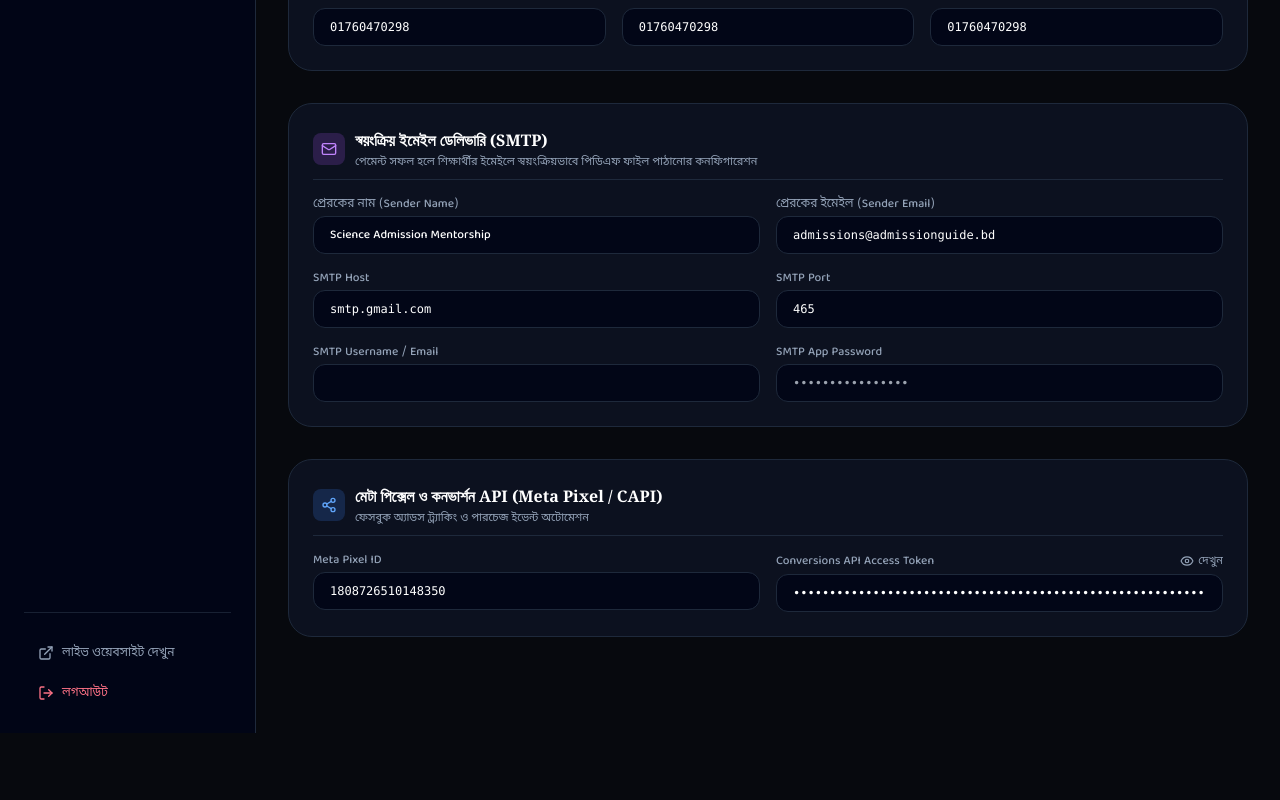
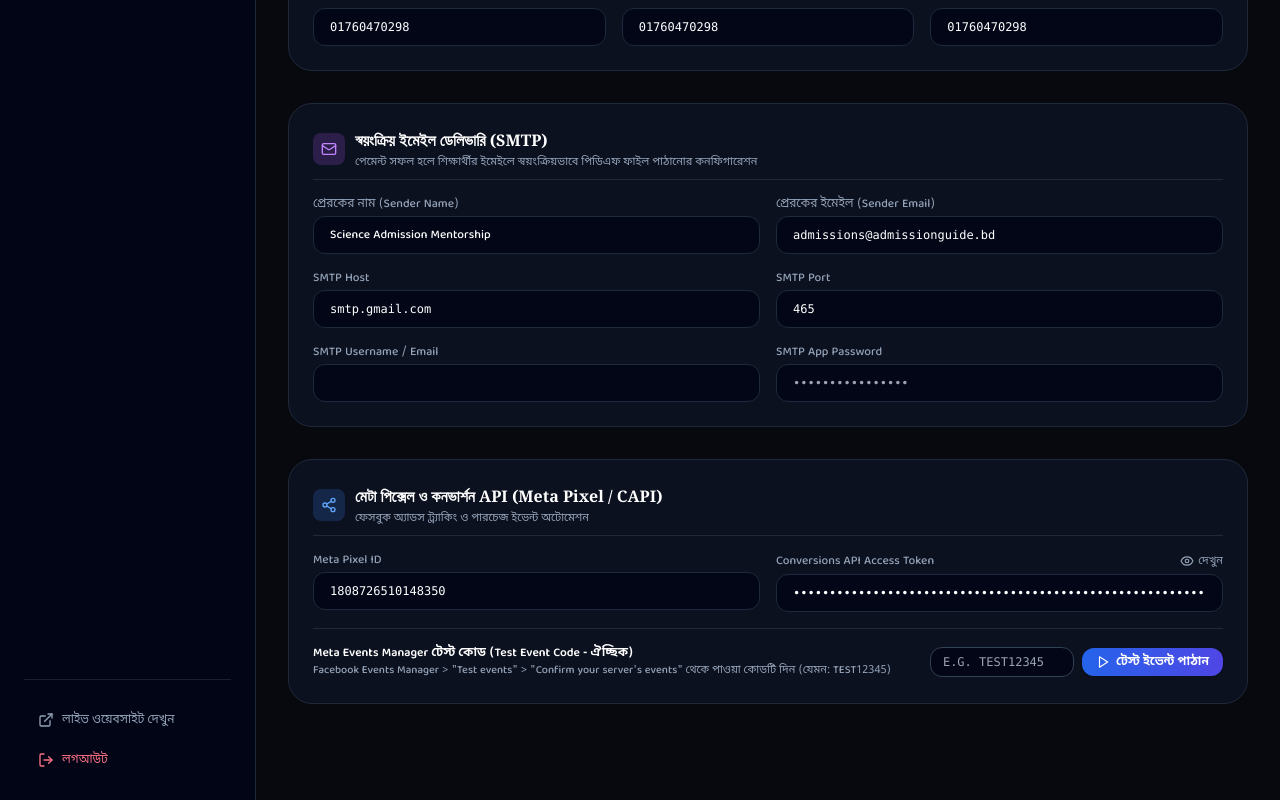
Before and after one commit to tafiqhabibaumi/admissiontest, a Next.js app: page /admin/settings in a window 1280 px wide. Shown: the part 917-1717 px from the top of the page. Before the commit the page ends 1650 px from the top, so only its background shows below. Built offline with nearby package versions, Linux system fonts and the light colour scheme; no server answers.

Commit message:
Add Meta test event code input and live test sender directly in admin settings

```diff
--- a/src/app/admin/settings/page.tsx
+++ b/src/app/admin/settings/page.tsx
@@ -37,6 +37,10 @@ export default function AdminSettingsPage() {
   const [testSms, setTestSms] = useState('You have received Tk 299.00 from 01712345678. Ref . Fee Tk 0.00. Balance Tk 5,450.00. TrxID 9J7X8KL9 at 25/08/2026 16:10');
   const [testingSms, setTestingSms] = useState(false);
   const [testResult, setTestResult] = useState<any>(null);
+
+  // Meta Event Tester State
+  const [testingMeta, setTestingMeta] = useState(false);
+  const [testMetaResult, setTestMetaResult] = useState<any>(null);
 
   useEffect(() => {
     fetch('/api/config')
@@ -118,6 +122,40 @@ export default function AdminSettingsPage() {
       setTestResult({ error: err.message || 'Simulation request failed' });
     } finally {
       setTestingSms(false);
+    }
+  };
+
+  const handleSendMetaTestEvent = async () => {
+    setTestingMeta(true);
+    setTestMetaResult(null);
+
+    try {
+      const res = await fetch('/api/meta-event', {
+        method: 'POST',
+        headers: { 'Content-Type': 'application/json' },
+        body: JSON.stringify({
+          eventName: 'PageView',
+          eventSourceUrl: typeof window !== 'undefined' ? window.location.origin : 'https://vortiporikkha.vercel.app',
+          testEventCode: config.metaTracking?.testEventCode?.trim() || undefined,
+          userData: {
+            phone: '01760470298',
+            email: 'student@example.com',
+            firstName: 'Admission Student',
+          },
+          customData: {
+            contentName: 'Admission Master Guide 2025-26',
+            value: 299,
+            currency: 'BDT',
+          },
+        }),
+      });
+
+      const data = await res.json();
+      setTestMetaResult(data);
+    } catch (err: any) {
+      setTestMetaResult({ error: err.message || 'Failed to send test event' });
+    } finally {
+      setTestingMeta(false);
     }
   };
 
@@ -547,6 +585,53 @@ export default function AdminSettingsPage() {
             </div>
           </div>
         </div>
+
+        {/* Live Meta CAPI Event Tester */}
+        <div className="mt-4 pt-4 border-t border-slate-800 space-y-3">
+          <div className="flex flex-col sm:flex-row sm:items-center justify-between gap-2">
+            <div>
+              <label className="block text-xs font-semibold text-white">
+                Meta Events Manager টেস্ট কোড (Test Event Code - ঐচ্ছিক)
+              </label>
+              <p className="text-[11px] text-slate-400">
+                Facebook Events Manager {'>'} "Test events" {'>'} "Confirm your server's events" থেকে পাওয়া কোডটি দিন (যেমন: TEST12345)
+              </p>
+            </div>
+            <div className="flex items-center gap-2">
+              <input
+                type="text"
+                placeholder="e.g. TEST12345"
+                value={config.metaTracking?.testEventCode || ''}
+                onChange={(e) =>
+                  setConfig({
+                    ...config,
+                    metaTracking: { ...(config.metaTracking || {}), testEventCode: e.target.value.trim() },
+                  })
+                }
+                className="w-36 bg-slate-950 border border-slate-700 rounded-xl px-3 py-1.5 text-xs text-white font-mono uppercase focus:outline-none focus:border-emerald-500"
+              />
+              <button
+                type="button"
+                onClick={handleSendMetaTestEvent}
+                disabled={testingMeta}
+                className="px-3.5 py-1.5 rounded-xl bg-gradient-to-r from-blue-600 to-indigo-600 hover:from-blue-500 hover:to-indigo-500 text-white text-xs font-bold flex items-center gap-1.5 shadow transition-all active:scale-95 disabled:opacity-50"
+              >
+                <Play className="w-3.5 h-3.5" />
+                <span>{testingMeta ? 'পাঠানো হচ্ছে...' : 'টেস্ট ইভেন্ট পাঠান'}</span>
+              </button>
+            </div>
+          </div>
+
+          {testMetaResult && (
+            <div className={`p-3 rounded-xl text-xs font-mono border ${testMetaResult.success ? 'bg-emerald-950/60 border-emerald-500/40 text-emerald-300' : 'bg-rose-950/60 border-rose-500/40 text-rose-300'}`}>
+              <div className="flex items-center gap-1.5 font-bold mb-1">
+                {testMetaResult.success ? <CheckCircle2 className="w-4 h-4 text-emerald-400" /> : <AlertCircle className="w-4 h-4 text-rose-400" />}
+                <span>{testMetaResult.success ? '✓ মেটা গ্রাফ এপিআই (CAPI)-তে টেস্ট ইভেন্ট সফলভাবে পাঠানো হয়েছে!' : '✗ মেটা টেস্ট ইভেন্ট পাঠাতে সমস্যা হয়েছে:'}</span>
+              </div>
+              <pre className="text-[11px] overflow-x-auto whitespace-pre-wrap">{JSON.stringify(testMetaResult, null, 2)}</pre>
+            </div>
+          )}
+        </div>
       </div>
     </div>
   );
```
